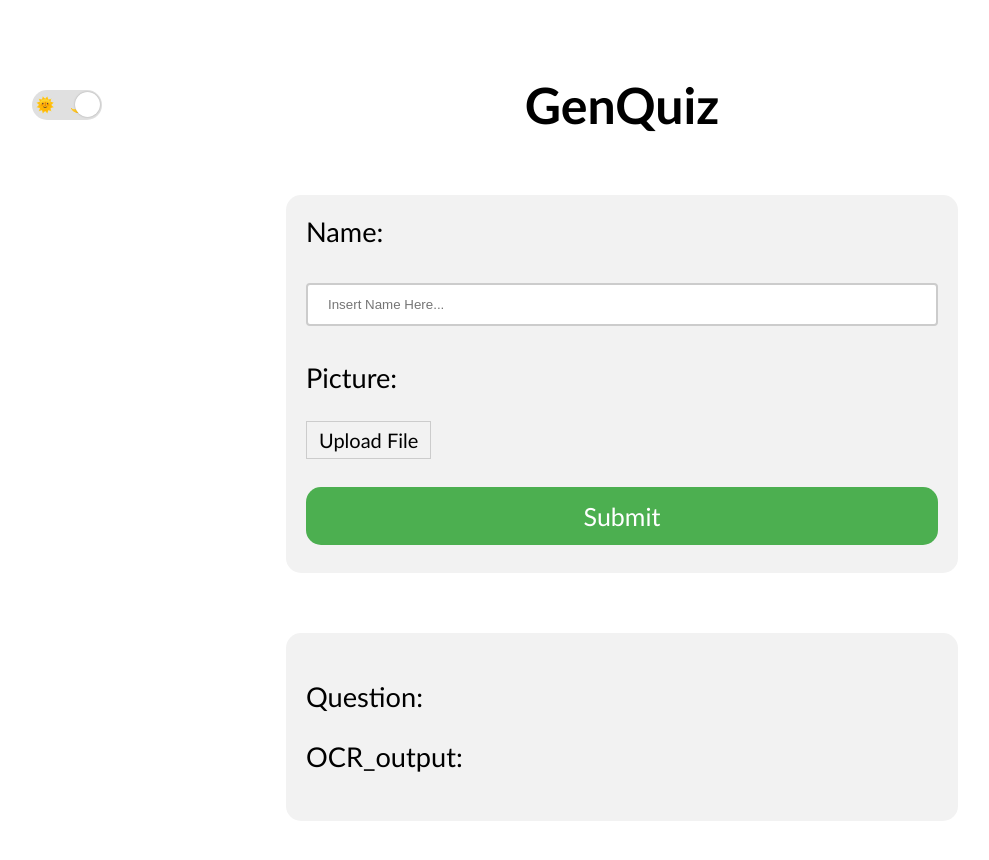
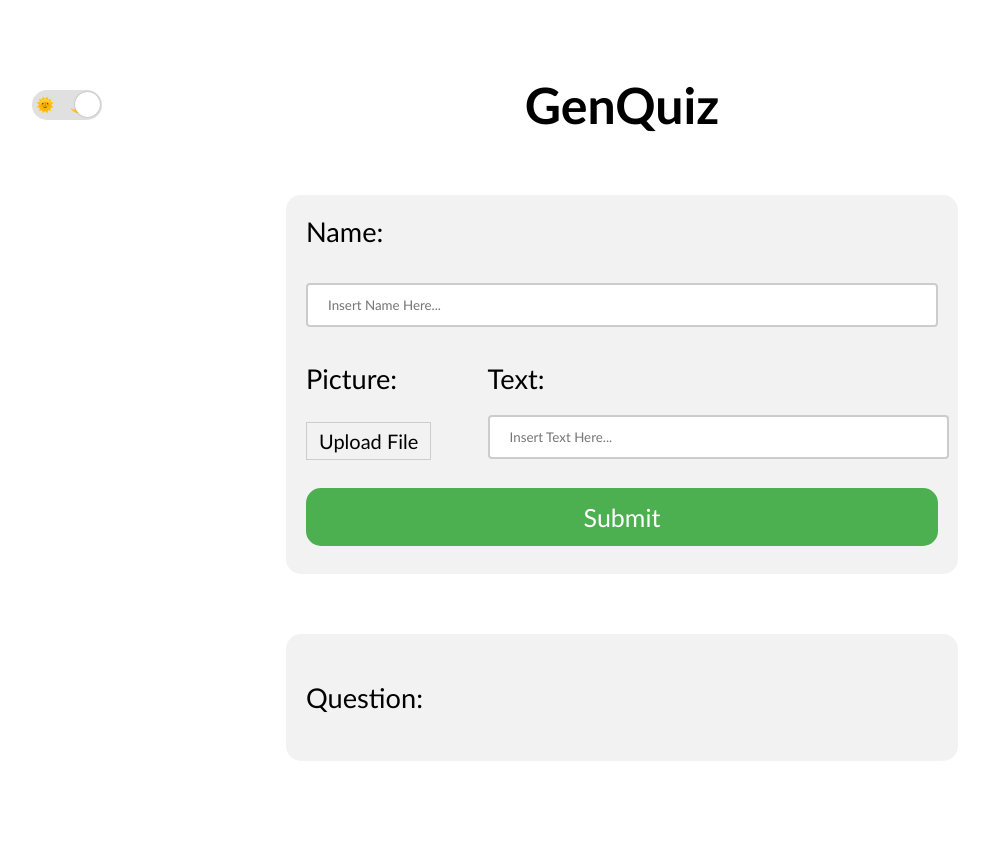
Before and after one commit to VisH317/QuestionGenerationServer, a React (Create React App) app in the folder frontend/: page / in a window 1280 px wide. Shown: the top 860 px of the page, without its empty margins (18-1007 px from the left). After the commit the page ends 821 px from the top, so only its background shows below. Built offline with nearby package versions, Linux system fonts and the light colour scheme.

Commit message:
Text submti  with "processing..." text when submit

```diff
--- a/frontend/src/App.css
+++ b/frontend/src/App.css
@@ -19,6 +19,21 @@
 /* ***************************************************************** */
 /* *************************** INPUT FORM ************************** */
 /* ***************************************************************** */
+
+input[type="text"] {
+    font-family: 'Gill Sans', 'Gill Sans MT', Calibri, 'Trebuchet MS', sans-serif;
+    width: 100%;
+    padding: 12px 20px;
+    margin: 8px 0;
+    display: inline-block;
+    border: 2px solid #ccc;
+    border-radius: 4px;
+    box-sizing: border-box;
+}
+
+input[type="file"] {
+    display: none;
+}
 
 .inputDiv {
     position: relative;
@@ -45,19 +60,24 @@ inputDiv.p select {
     margin-top: 0px;
 }
 
-#projectName {
-    width: 100%;
-    padding: 12px 20px;
-    margin: 8px 0;
-    display: inline-block;
-    border: 2px solid #ccc;
-    border-radius: 4px;
-    box-sizing: border-box;
+#pTagText {
+    position: absolute;
+    top: 37%;
+    left: 30%;
 }
 
-input[type="file"] {
-    display: none;
+#InputText {
+    position: absolute;
+    top: 56%;
+    left: 30%;
+    width: 68.7%;
+    /* make resizable */
+    overflow-x: hidden;
+    resize: horizontal;
+    display: inline-block;
+
 }
+
 .custom-file-upload {
     border: 1px solid #ccc;
     display: inline-block;
@@ -67,7 +87,6 @@ input[type="file"] {
     position: relative;
     margin-bottom: 20px;
 }
-
 
 input[type=submit] {
     transition: background-color 0.5s;
--- a/frontend/src/App.js
+++ b/frontend/src/App.js
@@ -4,19 +4,17 @@ import Switch from './Switch'
 import toggleDarkMode from "./darkMode"
 const { useState } = React
 
-function getData(form) {
-  return fetch("/process", {
-    method: "POST",
-    body: form
-  }).then(res => res.json())
-}
 
 function DataShow(response) {
   const json_response = response.json
+  let ocr_output_dom = "";
+  if (json_response.OCR_output) {
+    ocr_output_dom = <p> OCR_output: &nbsp; {json_response.OCR_output} </p>
+  }
   return (
     <div className="DataShow">
-      <p> Question: {json_response.question} </p>
-      <p> OCR_output: {json_response.OCR_output} </p>
+      <p> Question: &nbsp; {json_response.question} </p>
+      {ocr_output_dom}
     </div>
   )
 }
@@ -24,11 +22,43 @@ function DataShow(response) {
 function handleSubmit(e, setResponse) {
   e.preventDefault();
   const form = new FormData(e.target);
-  getData(form)
+
+  if (e.target[2].value !== "" && e.target[1].value === "") {
+    // text selected
+
+    // replace inner html of submit button with loading
+    document.getElementById("submitButton").value = "Processing...";
+
+    console.log("text selected")
+    fetch("/processText", {
+      method: "POST",
+      body: form
+    })
+    .then(res => res.json())
     .then(res => {
       console.log("Response:", res)
       setResponse(res)
     });
+  }
+  else if (e.target[2].value === "" && e.target[1].value !== "") {
+    // file selected
+
+    // replace inner html of submit button with loading
+    document.getElementById("submitButton").value = "Processing...";
+
+    console.log("file selected")
+    fetch("/process", {
+      method: "POST",
+      body: form
+    })
+    .then(res => res.json())
+    .then(res => {
+      setResponse(res)
+    });
+  }
+  else {
+    alert("Either a picture must be a provided, or a text must be provided.")
+  }
 }
 
 function App() {
@@ -45,15 +75,20 @@ function App() {
       <div className="inputDiv">
         <form method="post" action="/process" encType="multipart/form-data" onSubmit={(e) => handleSubmit(e, setResponse)}>
           <p className="LabelInput" id="FirstInput">Name:</p>
-          <input type="text" name="projectName" id="projectName" placeholder="Insert Name Here..." />
+          <input type="text" name="projectName" id="projectName" placeholder="Insert Name Here..." required />
 
           <p className="LabelInput">Picture:</p>
           <label for="file" class="custom-file-upload">
             <i class="fa fa-cloud-upload"></i> Upload File
           </label>
-          <input className='form' type="file" name="file" autoComplete="off" required id="file" type="file" />
+          <input className='form' type="file" name="file" autoComplete="off" id="file" type="file" />
 
-          <input className='form' type="submit" value="Submit"></input>
+          <p className="LabelInput" id="pTagText">Text:</p>
+          <span class="resizable-input">
+            <input type="text" name="InputText" id="InputText" placeholder="Insert Text Here..." />
+            <span></span>
+          </span>
+          <input className='form' id="submitButton" type="submit" value="Submit"></input>
         </form>
       </div>
       <DataShow json={response} />
```
Also changed, not shown: 2 other files (tests, documents, lock files or other folders).
